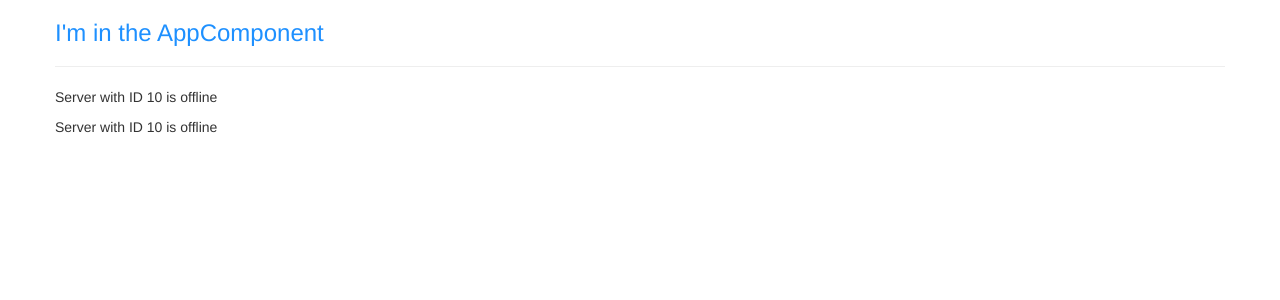
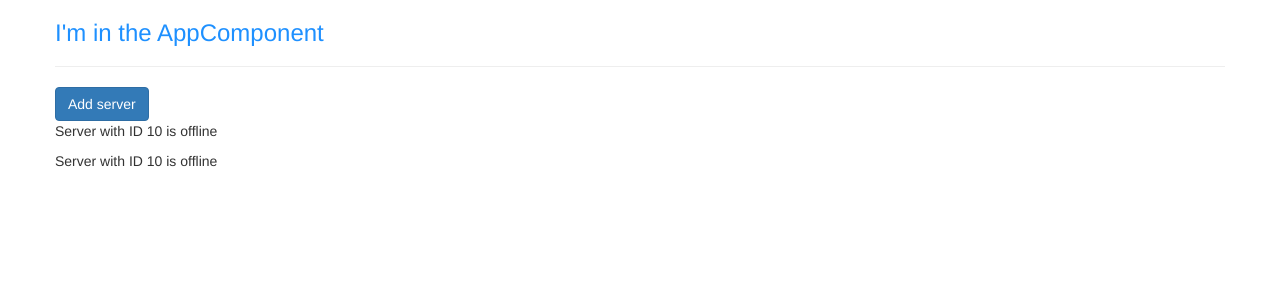
Before and after one commit to dirkgietelink/udemy-ang8, an Angular app: page / in a window 1280 px wide. Shown: the top 300 px of the page. Built offline with nearby package versions, Linux system fonts and the light colour scheme.

Commit message:
vid 26: Databinding example: Property Binding using square brackets [disabled]="tsProperty" in html element. TypeScript --> Template

```diff
--- a/src/app/servers/servers.component.html
+++ b/src/app/servers/servers.component.html
@@ -1,2 +1,5 @@
+<button
+  class="btn btn-primary"
+  [disabled]="!allowNewServer">Add server</button>
 <app-server></app-server>
 <app-server></app-server>
--- a/src/app/servers/servers.component.ts
+++ b/src/app/servers/servers.component.ts
@@ -4,14 +4,21 @@
   selector: 'app-servers',
   // selector: '[app-servers]',
   // selector: '.app-servers',
-  template: `
-    <app-server></app-server>
-    <app-server></app-server>`,
+  // template: `
+  //   <app-server></app-server>
+  //   <app-server></app-server>`,
+  templateUrl: './servers.component.html',
   styleUrls: ['./servers.component.css']
 })
 export class ServersComponent implements OnInit {
 
-  constructor() { }
+  allowNewServer = false;
+
+  constructor() {
+    setTimeout(() => {
+      this.allowNewServer = true;
+    }, 2000);
+  }
 
   ngOnInit() {
   }
```
